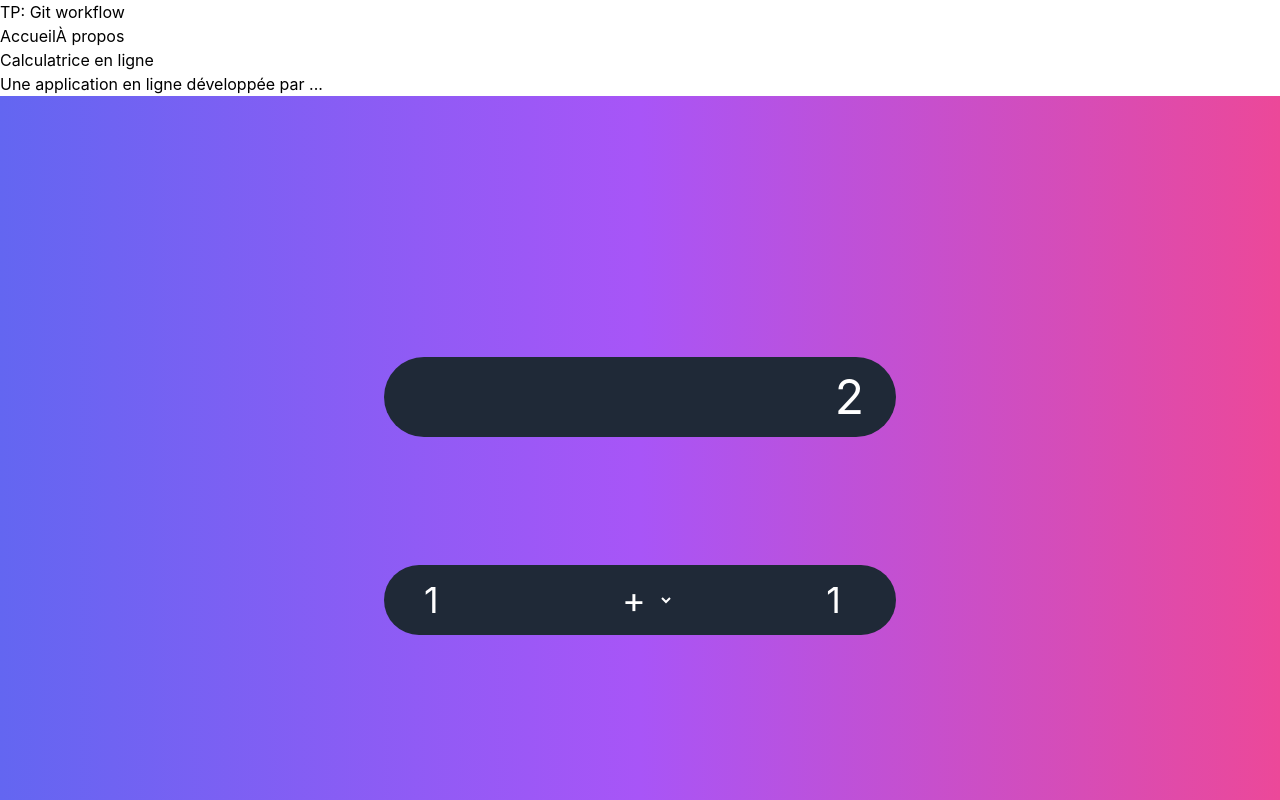
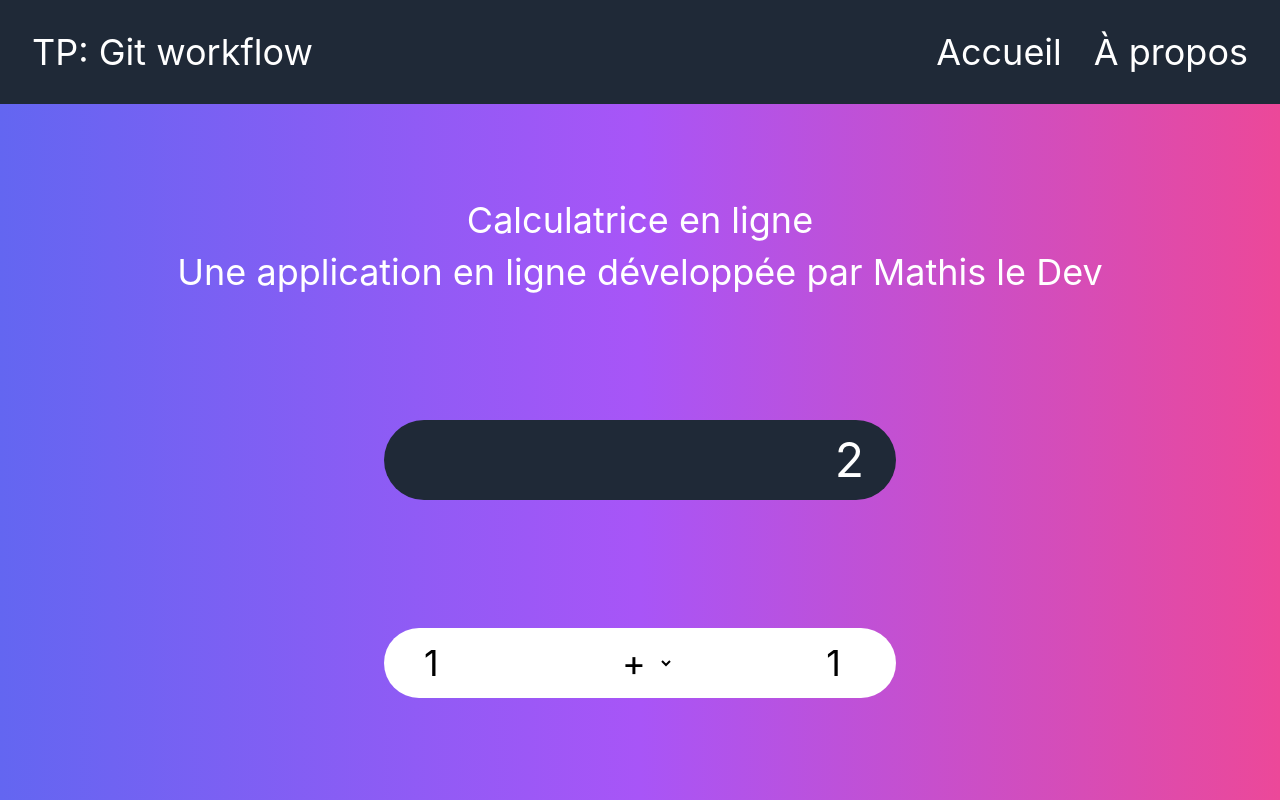
Before and after one commit to paul-schuhm/tp1-mds-git-workflow-calculatrice, a React (Create React App) app in the folder rendu-evaluationgitflow-b_mathis/: page / in a window 1280 px wide. Shown: the top 800 px of the page. Built offline with nearby package versions, Linux system fonts and the light colour scheme.

Commit message:
Ajoute le style sur la navbar et le footer. Remet l'espace de saisi en blanc

```diff
--- a/rendu-evaluationgitflow-b_mathis/src/App.js
+++ b/rendu-evaluationgitflow-b_mathis/src/App.js
@@ -43,31 +43,32 @@ function App() {
     }
 
     return (<div className={"from-indigo-500 via-purple-500 to-pink-500"}>
-        <header>
+        <div className={"flex flex-row justify-between bg-gray-800 p-8 text-white text-4xl"}>
             <h1>TP: Git workflow</h1>
-            <nav className="navbar">
+            <nav className="flex flex-row gap-8">
                 <a href="#">Accueil</a>
                 <a href="#">À propos</a>
             </nav>
-        </header>
+        </div>
 
         <body>
 
         <section>
-            <header>
-                <h2>Calculatrice en ligne</h2>
-                <p>Une application en ligne développée par ...</p>
-            </header>
-            <div className={"h-screen w-screen flex flex-col  justify-center bg-gradient-to-r "}>
+
+            <div className={"h-screen w-screen flex flex-col   bg-gradient-to-r "}>
+                <header className={"mx-auto mt-24 mb-32 text-4xl text-center text-white"}>
+                    <h2 className={"mb-3"}>Calculatrice en ligne</h2>
+                    <p>Une application en ligne développée par Mathis le Dev</p>
+                </header>
                 <div className={"mx-auto w-[40vw] flex flex-col gap-32"}>
                     <span className={"text-end px-8 text-5xl py-4 rounded-full bg-gray-800 text-white text-4xl"}>{result}</span>
-                <div className={"rounded-full bg-gray-800 text-white flex flex-row text-4xl "}>
+                <div className={"rounded-full bg-white text-black flex flex-row text-4xl "}>
                     <input type="number" value={leftOperand} onChange={handleLeftOperandChange} className="w-1/2 bg-transparent px-10 focus:outline-none" />
-                    <select value={operator} onChange={handleOperatorChange} className={"p-3 bg-transparent"}>
-                        <option value="+" className={" bg-gray-800"}>+</option>
-                        <option value="-" className={" bg-gray-800"}>-</option>
-                        <option value="*" className={" bg-gray-800"}>*</option>
-                        <option value="/" className={" bg-gray-800"}>/</option>
+                    <select value={operator} onChange={handleOperatorChange} className={"p-3 bg-white"}>
+                        <option value="+" className={" bg-white"}>+</option>
+                        <option value="-" className={" bg-white"}>-</option>
+                        <option value="*" className={" bg-white"}>*</option>
+                        <option value="/" className={" bg-white"}>/</option>
                     </select>
                     <input type="number" value={rightOperand} onChange={handleRightOperandChange} className={"px-10 w-1/2 bg-transparent text-end focus:outline-none"}/>
 
@@ -80,11 +81,7 @@ function App() {
 
         </body>
 
-        <aside>
-            Bare latérale
-        </aside>
-
-        <footer>
+        <footer className={"bg-gray-800 text-center py-10 text-4xl text-white"}>
             Le footer
         </footer>
     </div>)
```
